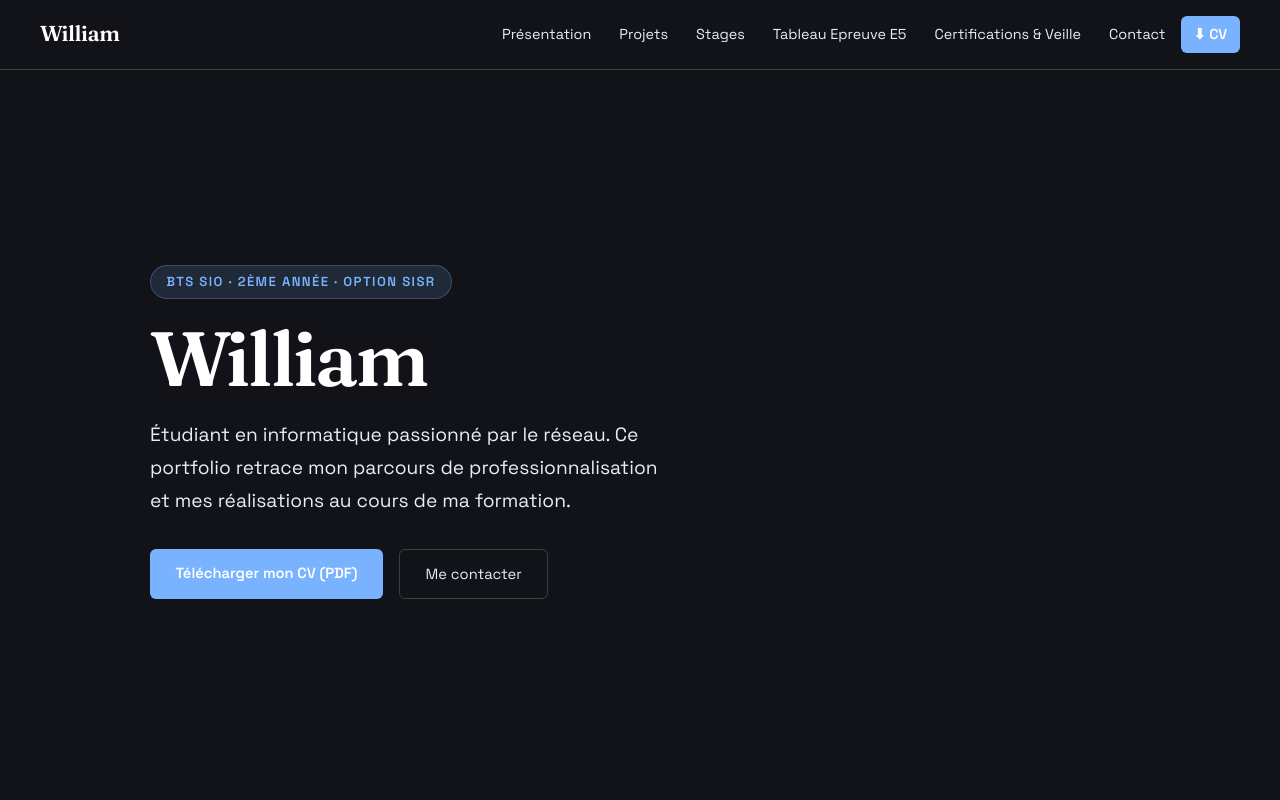
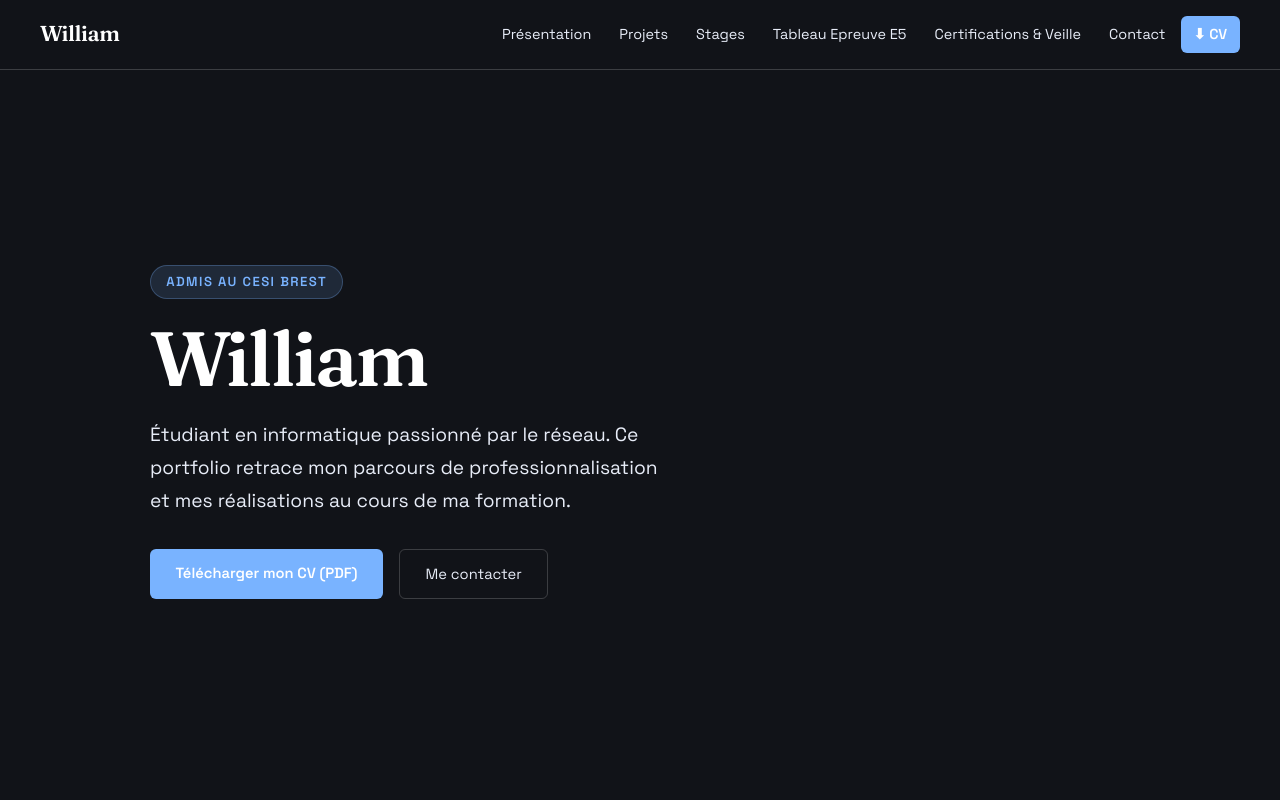
Before and after one commit to william-lfd/william-lfd.github.io, a plain HTML site: page index.html in a window 1280 px wide. Shown: the top 800 px of the page. Drawn offline with Linux system fonts and the light colour scheme.

Commit message:
Update index.html

```diff
--- a/index.html
+++ b/index.html
@@ -31,7 +31,7 @@
 
   <header class="hero" id="accueil">
     <div class="hero-right">
-      <span class="hero-tag">BTS SIO · 2ème année · Option SISR</span>
+      <span class="hero-tag">Admis au CESI BREST</span>
       <h1>William<br></h1>
       <p class="hero-desc">Étudiant en informatique passionné par le réseau. Ce portfolio retrace mon parcours de
         professionnalisation et mes réalisations au cours de ma formation.</p>
```
